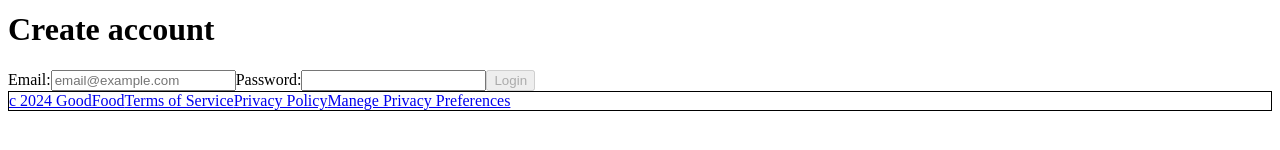
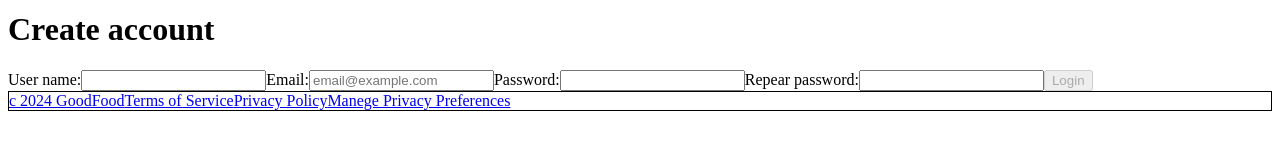
Before and after one commit to avilrod3004/Proyecto4_GoodFood, a React app: page /register in a window 1280 px wide. Shown: the part 440-590 px from the top of the page. Built offline with nearby package versions, Linux system fonts and the light colour scheme; no server answers; the HTML template or start-up script is replaced by a standard one.

Commit message:
añadidos los demas campos del formulario y validacion de contraseñas

```diff
--- a/src/pages/Register.jsx
+++ b/src/pages/Register.jsx
@@ -5,13 +5,17 @@ import {useNavigate} from "react-router-dom";
 const Register = () => {
     // Estados inciales
     const initialState = {
+        name: "",
         email: "",
-        password: ""
+        password: "",
+        repeatPassword: ""
     }
 
     const errorMessagesInitial = {
+        name: "",
         email: "",
-        password: ""
+        password: "",
+        repeatPassword: ""
     }
 
     const errorRegisterInitial = "";
@@ -45,6 +49,25 @@ const Register = () => {
                 setErrorMessages({
                     ...errorMessages,
                     [name]: "El email no tiene un formato válido"
+                })
+            }
+        }
+
+        if (name === "password") {
+            const valido = validatePassword(value)
+            if (!valido) {
+                setErrorMessages({
+                    ...errorMessages,
+                    [name]: "El formato de la contraseña no es válido, como mínimo debe contener: 8 caracteres, una letra en mayúscula y un caracter especial"
+                })
+            }
+        }
+
+        if (name === "repeatPassword") {
+            if (userAccount.password !== value) {
+                setErrorMessages({
+                    ...errorMessages,
+                    [name]: "Las contraseñas no coinciden"
                 })
             }
         }
@@ -121,6 +144,18 @@ const Register = () => {
             <h1>Create account</h1>
 
             <form onSubmit={handleSubmit}>
+                <label htmlFor="name">
+                    User name:
+                    <input
+                        type="text"
+                        name="name"
+                        value={userAccount.name}
+                        onBlur={handleBlur}
+                        onChange={validateInput}
+                    />
+                    {errorMessages.name !== "" ? <p>{errorMessages.name}</p> : null}
+                </label>
+
                 <label htmlFor="email">
                     Email:
                     <input
@@ -133,7 +168,8 @@ const Register = () => {
                     />
                     {errorMessages.email !== "" ? <p>{errorMessages.email}</p> : null}
                 </label>
-                <label htmlFor="">
+
+                <label htmlFor="password">
                     Password:
                     <input
                         type="password"
@@ -144,6 +180,19 @@ const Register = () => {
                     />
                     {errorMessages.password !== "" ? <p>{errorMessages.password}</p> : null}
                 </label>
+
+                <label htmlFor="repearPassword">
+                    Repear password:
+                    <input
+                        type="password"
+                        name="repeatPassword"
+                        value={userAccount.repeatPassword}
+                        onBlur={handleBlur}
+                        onChange={validateInput}
+                    />
+                    {errorMessages.repeatPassword !== "" ? <p>{errorMessages.repeatPassword}</p> : null}
+                </label>
+
                 <button disabled={disabledSubmit} type="submit">Login</button>
                 {errorRegister && <p>{errorRegister}</p>}
             </form>
```
